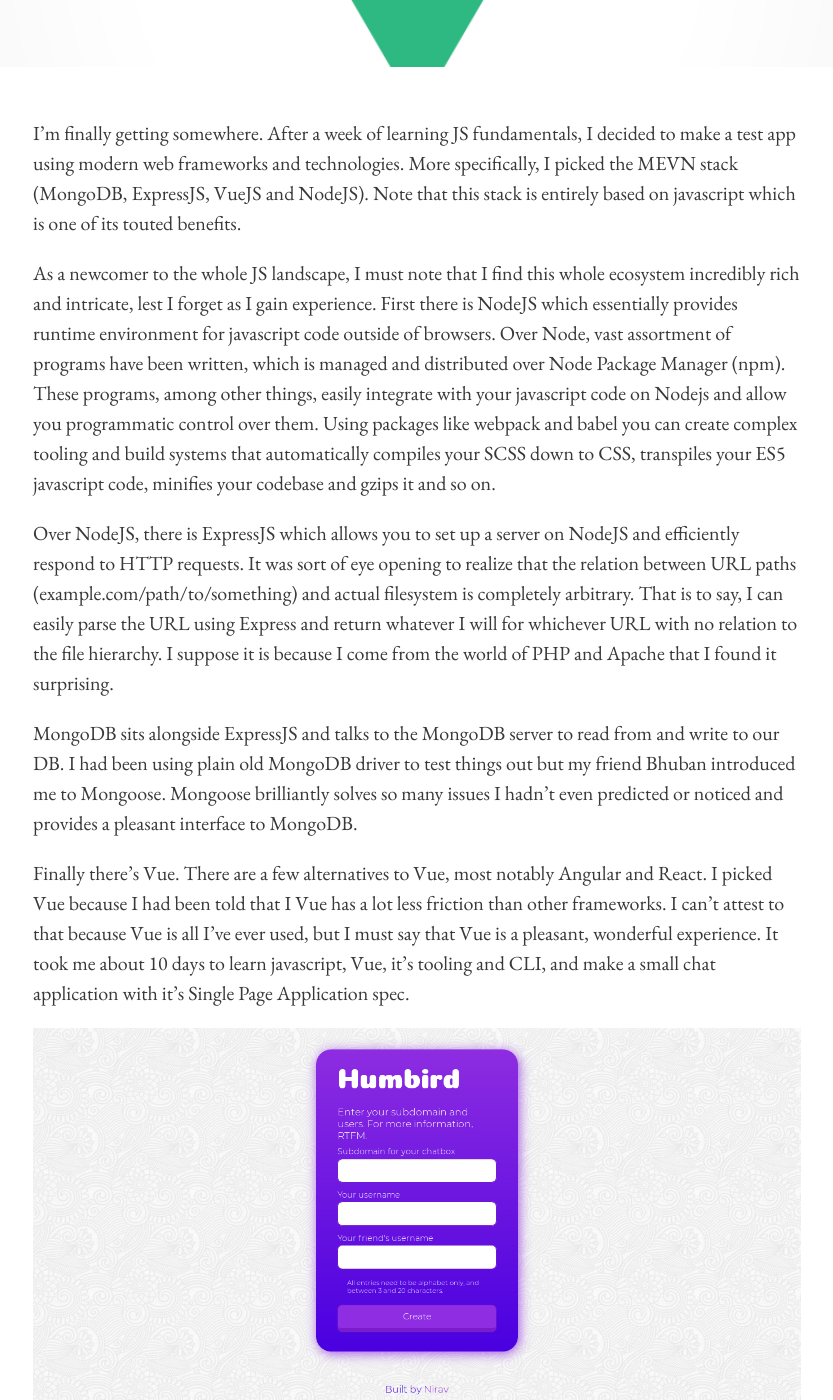
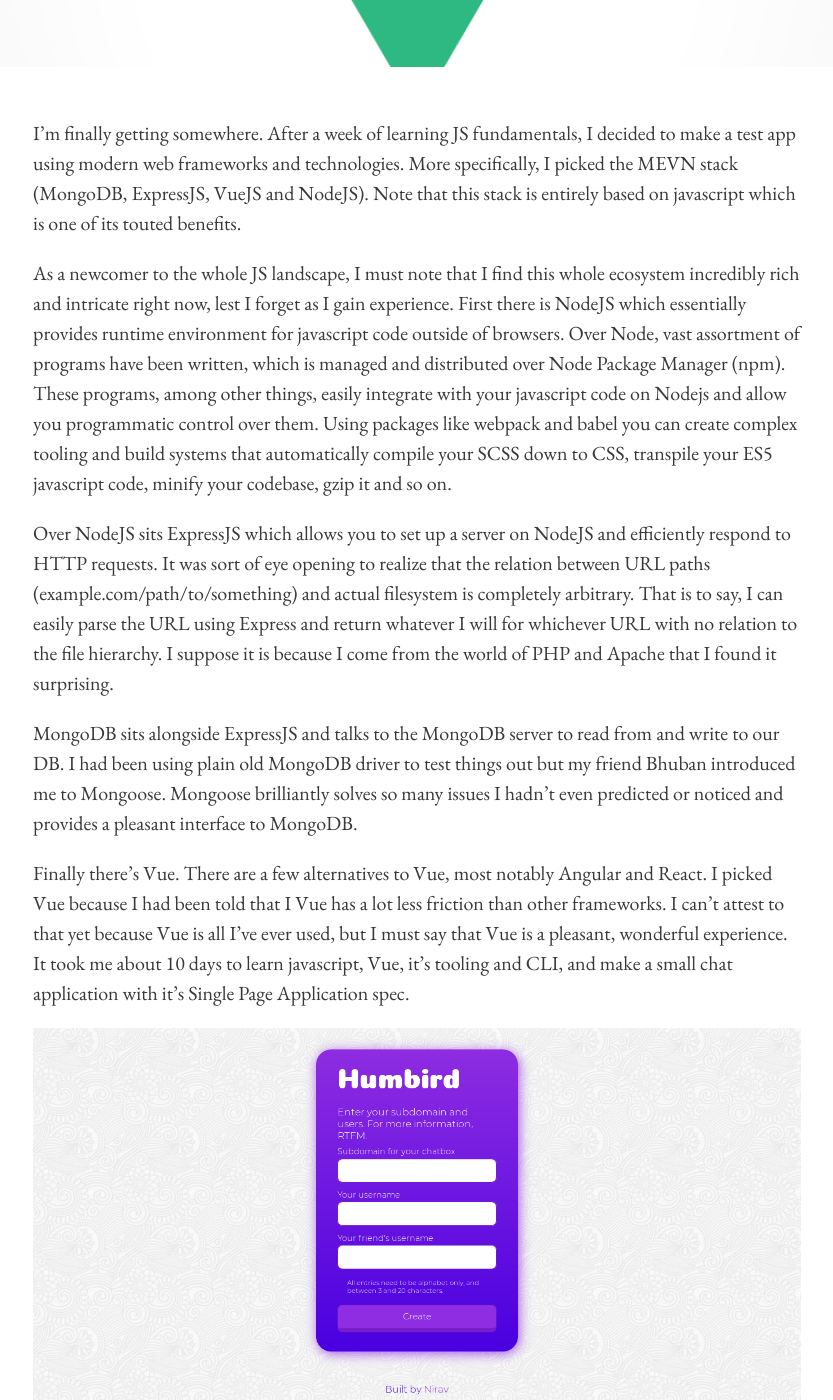
Before and after one commit to niravcodes/niravcodes.github.io, a Jekyll site: the page built from _posts/2019-01-20-ambling-down-the-javascript-rabbit-hole.md, in a window 1280 px wide and 1400 px high, scrolled down 362 px. Shown: the whole window, without its empty margins (223-1056 px from the left). Built offline with Jekyll 4.4.1, drawn with Linux system fonts in a browser that asks for light colours; comment, search, counter and statistics services are not loaded.

Commit message:
Update from Forestry.io - Updated ambling-down-the-javascript-rabbit-hole.md

```diff
--- a/_posts/2019-01-20-ambling-down-the-javascript-rabbit-hole.md
+++ b/_posts/2019-01-20-ambling-down-the-javascript-rabbit-hole.md
@@ -14,13 +14,13 @@ I'm finally getting somewhere. After a week of learning JS fundamentals, I decid
 
 <!--more-->
 
-As a newcomer to the whole JS landscape, I must note that I find this whole ecosystem incredibly rich and intricate, lest I forget as I gain experience. First there is NodeJS which essentially provides runtime environment for javascript code outside of browsers. Over Node, vast assortment of programs have been written, which is managed and distributed over Node Package Manager (npm). These programs, among other things, easily integrate with your javascript code on Nodejs and allow you programmatic control over them. Using packages like webpack and babel you can create complex tooling and build systems that automatically compiles your SCSS down to CSS, transpiles your ES5 javascript code, minifies your codebase and gzips it and so on.
+As a newcomer to the whole JS landscape, I must note that I find this whole ecosystem incredibly rich and intricate right now, lest I forget as I gain experience. First there is NodeJS which essentially provides runtime environment for javascript code outside of browsers. Over Node, vast assortment of programs have been written, which is managed and distributed over Node Package Manager (npm). These programs, among other things, easily integrate with your javascript code on Nodejs and allow you programmatic control over them. Using packages like webpack and babel you can create complex tooling and build systems that automatically compile your SCSS down to CSS, transpile your ES5 javascript code, minify your codebase, gzip it and so on.
 
-Over NodeJS, there is ExpressJS which allows you to set up a server on NodeJS and efficiently respond to HTTP requests. It was sort of eye opening to realize that the relation between URL paths (example.com/path/to/something) and actual filesystem is completely arbitrary. That is to say, I can easily parse the URL using Express and return whatever I will for whichever URL with no relation to the file hierarchy. I suppose it is because I come from the world of PHP and Apache that I found it surprising.
+Over NodeJS sits ExpressJS which allows you to set up a server on NodeJS and efficiently respond to HTTP requests. It was sort of eye opening to realize that the relation between URL paths (example.com/path/to/something) and actual filesystem is completely arbitrary. That is to say, I can easily parse the URL using Express and return whatever I will for whichever URL with no relation to the file hierarchy. I suppose it is because I come from the world of PHP and Apache that I found it surprising.
 
 MongoDB sits alongside ExpressJS and talks to the MongoDB server to read from and write to our DB. I had been using plain old MongoDB driver to test things out but my friend Bhuban introduced me to Mongoose. Mongoose brilliantly solves so many issues I hadn't even predicted or noticed and provides a pleasant interface to MongoDB.
 
-Finally there's Vue. There are a few alternatives to Vue, most notably Angular and React. I picked Vue because I had been told that I Vue has a lot less friction than other frameworks. I can't attest to that because Vue is all I've ever used, but I must say that Vue is a pleasant, wonderful experience. It took me about 10 days to learn javascript, Vue, it's tooling and CLI, and make a small chat application with it's Single Page Application spec.
+Finally there's Vue. There are a few alternatives to Vue, most notably Angular and React. I picked Vue because I had been told that I Vue has a lot less friction than other frameworks. I can't attest to that yet because Vue is all I've ever used, but I must say that Vue is a pleasant, wonderful experience. It took me about 10 days to learn javascript, Vue, it's tooling and CLI, and make a small chat application with it's Single Page Application spec.
 
 ![](https://nirav.com.np/assets/img/sshot.png)
 
```
